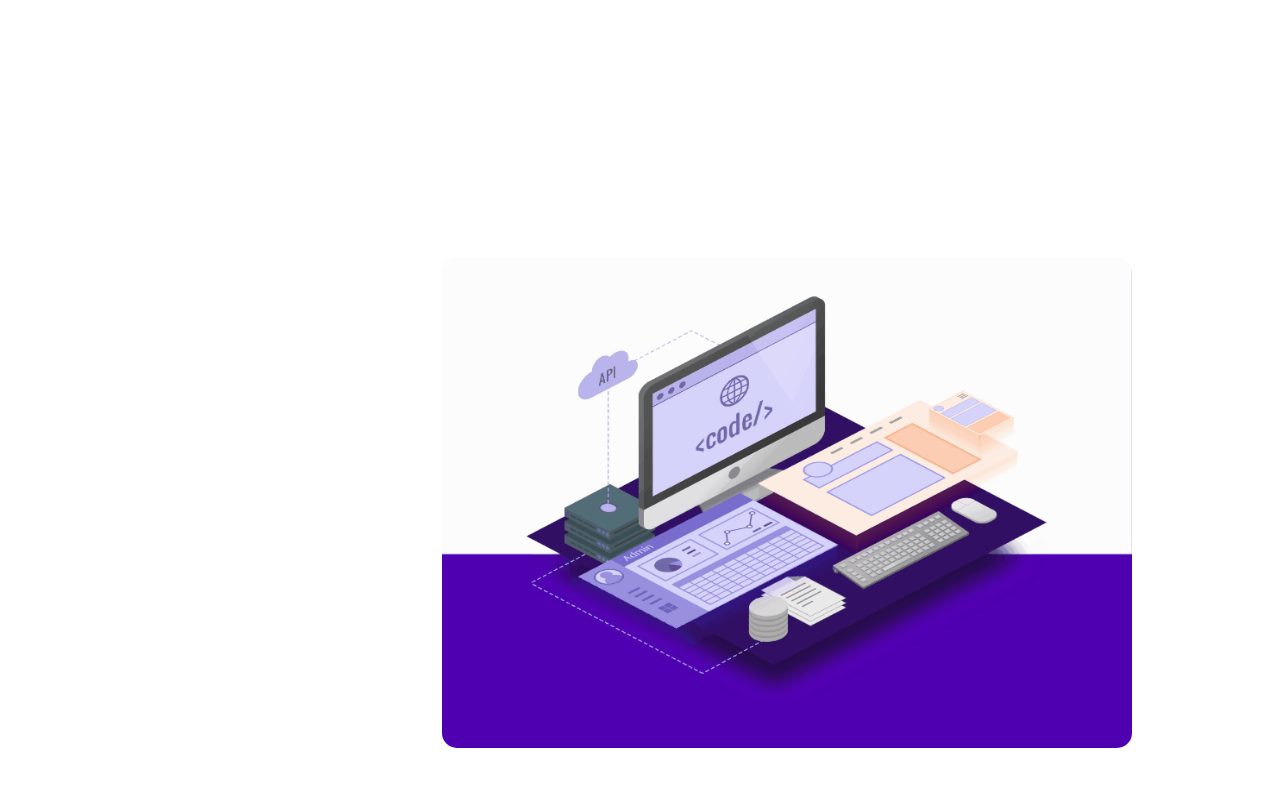
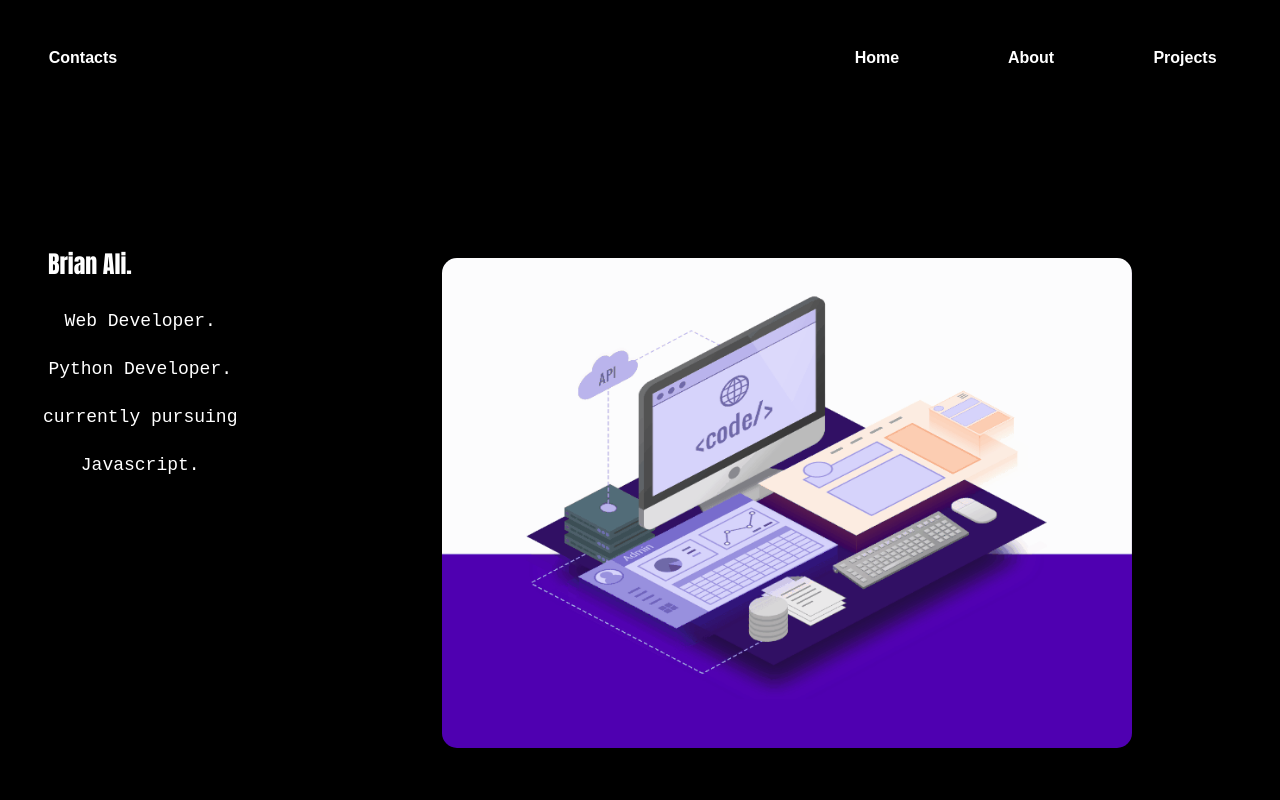
Before and after one commit to Brianali-codes/gamerfunky78.github.io, a plain HTML site: page index.html in a window 1280 px wide. Shown: the top 800 px of the page. Drawn offline with Linux system fonts and the light colour scheme.

Commit message:
Update style.css

```diff
--- a/style.css
+++ b/style.css
@@ -29,7 +29,9 @@ html{
 
 
 }
-
+.background{
+    background-color :black;
+}
 .contacts {
     background-color: transparent;
     color: rgb(255, 255, 255);
```
